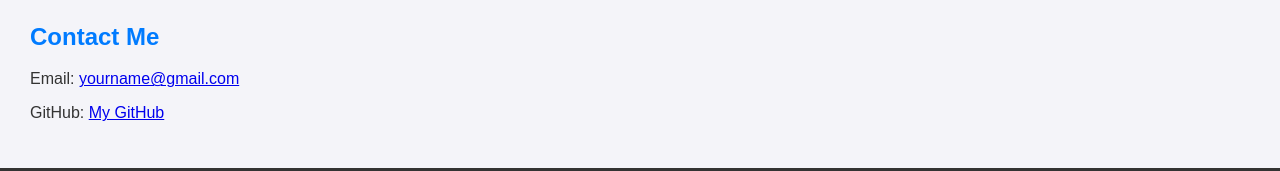
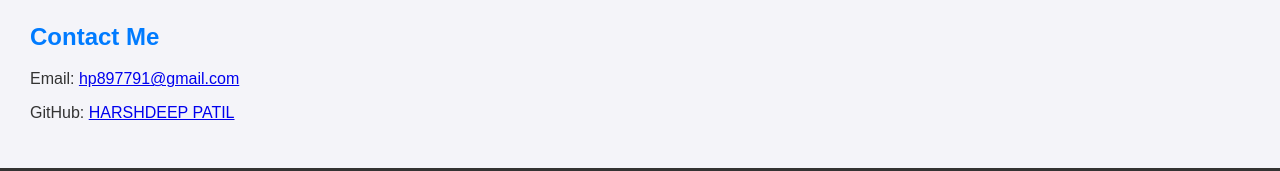
Before and after one commit to harry560bca-del/my-website, a plain HTML site: page index.html in a window 1280 px wide. Shown: the part 538-709 px from the top of the page. Drawn offline with Linux system fonts and the light colour scheme.

Commit message:
Update index.html

```diff
--- a/index.html
+++ b/index.html
@@ -35,8 +35,8 @@
   <!-- Contact Section -->
   <section id="contact">
     <h2>Contact Me</h2>
-    <p>Email: <a href="mailto:yourname@gmail.com">yourname@gmail.com</a></p>
-    <p>GitHub: <a href="https://github.com/yourusername" target="_blank">My GitHub</a></p>
+    <p>Email: <a href="mailto:yourname@gmail.com">hp897791@gmail.com</a></p>
+    <p>GitHub: <a href="https://github.com/yourusername" target="_blank">HARSHDEEP PATIL</a></p>
   </section>
 
   <footer>
```
